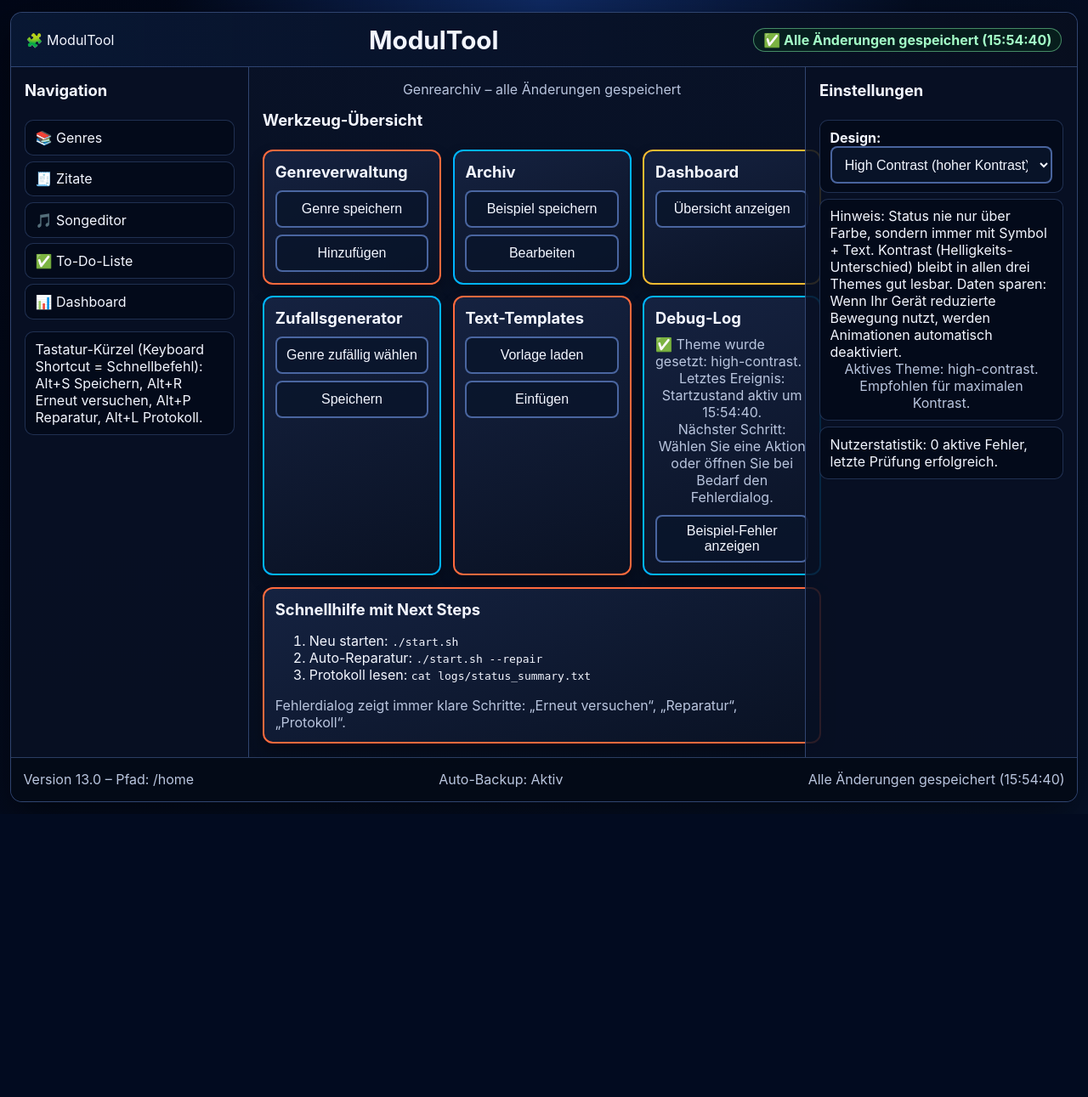
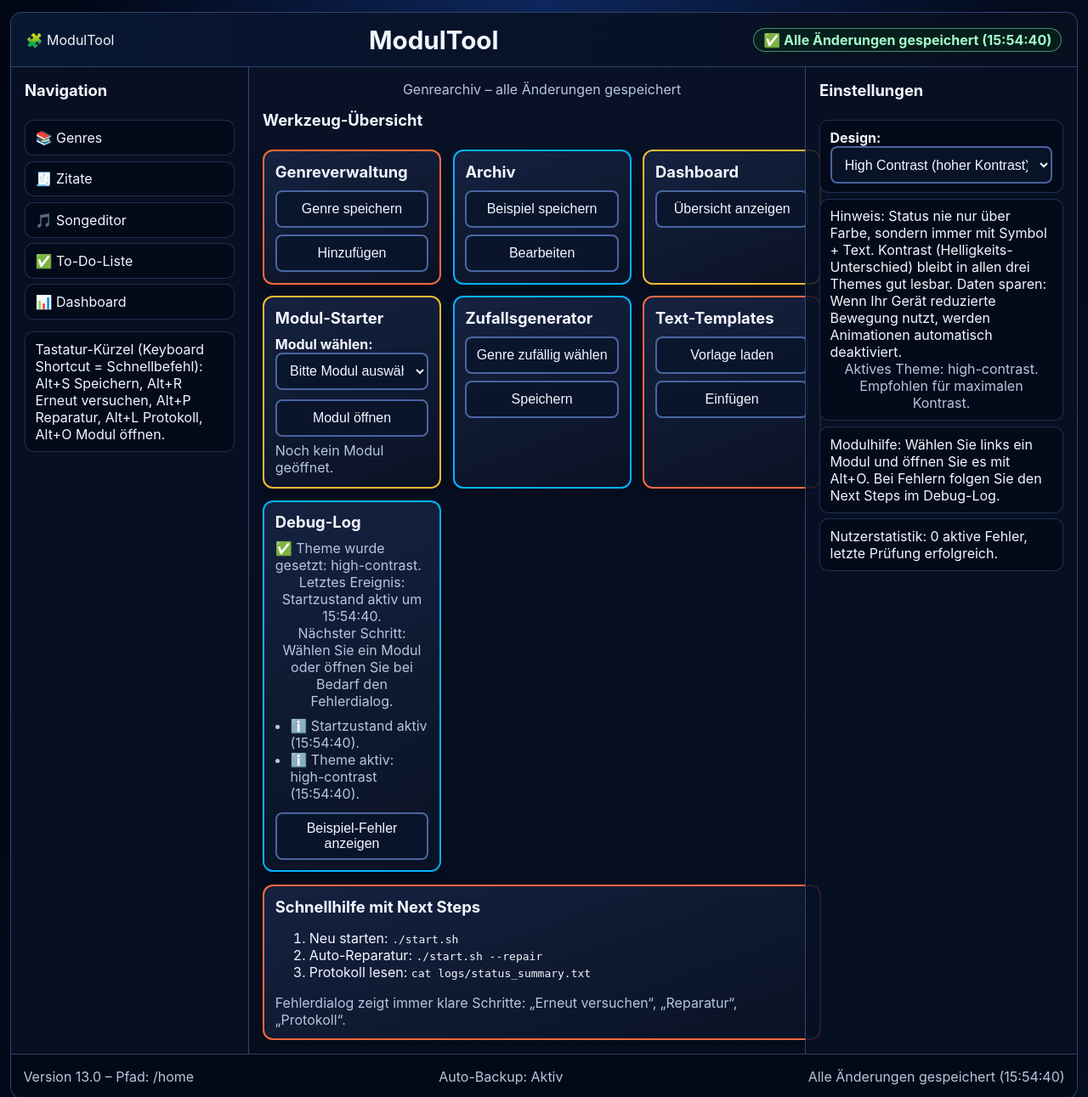
Before and after one commit to provoware/provoware-html-tool, a Python web app: template templates/dashboard_musterseite.html in a window 1280 px wide. Shown: the top 1291 px of the page at 85% size. Before the commit the page ends 952 px from the top, so only its background shows below. Run offline with Jinja, Linux system fonts and the light colour scheme; the template is opened without the code that fills it, so the values that code supplies are empty.

Commit message:
feat: add modular dashboard starter with accessible debug feedback

```diff
--- a/templates/dashboard_musterseite.html
+++ b/templates/dashboard_musterseite.html
@@ -212,6 +212,14 @@
     h2 { font-size: 1.15rem; margin-bottom: .6rem; }
     h3 { font-size: 1.45rem; }
 
+    .debug-log-list,
+    #debug-log-list {
+      margin: .6rem 0 0;
+      padding-left: 1.1rem;
+      color: var(--muted);
+      min-height: 3.2rem;
+    }
+
     .actions {
       display: grid;
       gap: .5rem;
@@ -309,7 +317,7 @@
         <li class="nav-item">✅ To-Do-Liste</li>
         <li class="nav-item">📊 Dashboard</li>
       </ul>
-      <p class="quick-help" id="shortcut-help">Tastatur-Kürzel (Keyboard Shortcut = Schnellbefehl): Alt+S Speichern, Alt+R Erneut versuchen, Alt+P Reparatur, Alt+L Protokoll.</p>
+      <p class="quick-help" id="shortcut-help">Tastatur-Kürzel (Keyboard Shortcut = Schnellbefehl): Alt+S Speichern, Alt+R Erneut versuchen, Alt+P Reparatur, Alt+L Protokoll, Alt+O Modul öffnen.</p>
     </aside>
 
     <section class="main" aria-labelledby="bereich-aufgaben">
@@ -339,6 +347,23 @@
           </div>
         </article>
 
+        <article class="tool-card" data-accent="c" aria-labelledby="modul-starter-title">
+          <h2 id="modul-starter-title">Modul-Starter</h2>
+          <label for="module-switcher"><strong>Modul wählen:</strong></label>
+          <select id="module-switcher" aria-describedby="module-help shortcut-help">
+            <option value="">Bitte Modul auswählen</option>
+            <option value="genres">Genreverwaltung</option>
+            <option value="zitate">Zitate</option>
+            <option value="songeditor">Songeditor</option>
+            <option value="dashboard">Dashboard</option>
+          </select>
+          <div class="actions">
+            <button type="button" data-action="open-module" aria-keyshortcuts="Alt+O" aria-describedby="module-help shortcut-help">Modul öffnen</button>
+          </div>
+          <p class="result" id="module-status" role="status" aria-live="polite">Noch kein Modul geöffnet.</p>
+        </article>
+
+
         <article class="tool-card" data-accent="b">
           <h2>Zufallsgenerator</h2>
           <div class="actions">
@@ -360,6 +385,7 @@
           <p class="result" id="result" role="status" aria-live="polite">Keine Fehler.</p>
           <p class="subline" id="debug-last-event" data-debug-event>Letztes Ereignis: Startzustand um --:--:--.</p>
           <p class="subline" id="debug-next-step" data-debug-next-step>Nächster Schritt: Aktion wählen oder Alt+L für Protokoll nutzen.</p>
+          <ul id="debug-log-list" aria-label="Letzte Debug-Ereignisse"></ul>
           <div class="actions">
             <button type="button" data-action="error">Beispiel-Fehler anzeigen</button>
           </div>
@@ -392,6 +418,7 @@
           <p id="theme-help">Hinweis: Status nie nur über Farbe, sondern immer mit Symbol + Text. Kontrast (Helligkeits-Unterschied) bleibt in allen drei Themes gut lesbar. Daten sparen: Wenn Ihr Gerät reduzierte Bewegung nutzt, werden Animationen automatisch deaktiviert.</p>
           <p class="subline" id="theme-status" role="status" aria-live="polite">Aktives Theme: high-contrast. Empfohlen für maximalen Kontrast.</p>
         </li>
+        <li class="settings-item" id="module-help">Modulhilfe: Wählen Sie links ein Modul und öffnen Sie es mit Alt+O. Bei Fehlern folgen Sie den Next Steps im Debug-Log.</li>
         <li class="settings-item">Nutzerstatistik: 0 aktive Fehler, letzte Prüfung erfolgreich.</li>
       </ul>
     </aside>
@@ -430,6 +457,9 @@
       const debugEventNode = document.getElementById('debug-last-event');
       const debugNextStepNode = document.getElementById('debug-next-step');
       const themeStatusNode = document.getElementById('theme-status');
+      const moduleSelector = document.getElementById('module-switcher');
+      const moduleStatusNode = document.getElementById('module-status');
+      const debugLogListNode = document.getElementById('debug-log-list');
       let lastDialogTrigger = null;
 
       function getDialogFocusableElements() {
@@ -514,6 +544,53 @@
         return true;
       }
 
+
+
+      function appendDebugLog(message) {
+        if (!debugLogListNode || typeof message !== 'string' || message.trim().length === 0) {
+          return false;
+        }
+        const listItem = document.createElement('li');
+        listItem.textContent = message.trim();
+        debugLogListNode.prepend(listItem);
+        while (debugLogListNode.children.length > 5) {
+          debugLogListNode.removeChild(debugLogListNode.lastElementChild);
+        }
+        return true;
+      }
+
+      function setModuleStatus(message) {
+        if (!moduleStatusNode || typeof message !== 'string' || message.trim().length === 0) {
+          return false;
+        }
+        moduleStatusNode.textContent = message.trim();
+        return true;
+      }
+
+      function openModule(selectedModule) {
+        const moduleConfig = {
+          genres: { label: 'Genreverwaltung', command: './start.sh --dashboard-template' },
+          zitate: { label: 'Zitate', command: './start.sh --check' },
+          songeditor: { label: 'Songeditor', command: './start.sh --test' },
+          dashboard: { label: 'Dashboard', command: './start.sh --ux-check-auto' }
+        };
+
+        if (typeof selectedModule !== 'string' || !(selectedModule in moduleConfig)) {
+          setDebugDetails('Modulstart fehlgeschlagen', 'Bitte zuerst ein Modul auswählen und dann erneut „Modul öffnen“ drücken.');
+          appendDebugLog('⚠️ Modulstart abgebrochen: Keine gültige Auswahl.');
+          setModuleStatus('⚠️ Kein Modul gestartet: Bitte ein Modul auswählen.');
+          return setResult('⚠️ Modul konnte nicht geöffnet werden. Bitte Auswahl prüfen.');
+        }
+
+        const targetModule = moduleConfig[selectedModule];
+        const nextStep = 'Führen Sie als nächsten Schritt ' + targetModule.command + ' aus.';
+        setModuleStatus('✅ Modul aktiv: ' + targetModule.label + '.');
+        setDebugDetails('Modul gewechselt zu ' + targetModule.label, nextStep);
+        appendDebugLog('✅ Modul geladen: ' + targetModule.label + ' (' + getTimeStamp() + ').');
+        updateSyncStatus('✅ Modul bereit: ' + targetModule.label + ' (' + getTimeStamp() + ')');
+        return setResult('✅ Modul geöffnet: ' + targetModule.label + '.');
+      }
+
       function applyTheme(themeValue) {
         const allowed = ['high-contrast', 'light', 'dark'];
         if (typeof themeValue !== 'string' || !allowed.includes(themeValue)) {
@@ -532,14 +609,20 @@
           themeStatusNode.textContent = helperTextByTheme[themeValue] || 'Aktives Theme geändert.';
         }
         setDebugDetails('Theme geändert', 'Prüfen Sie kurz Lesbarkeit, Fokusrahmen und Symboltexte im gewählten Theme.');
+        appendDebugLog('ℹ️ Theme aktiv: ' + themeValue + ' (' + getTimeStamp() + ').');
         setResult('✅ Theme wurde gesetzt: ' + themeValue + '.');
         return true;
       }
 
       function executeAction(actionValue) {
-        const known = ['save', 'retry', 'repair', 'log', 'error', 'close-dialog'];
+        const known = ['save', 'retry', 'repair', 'log', 'error', 'close-dialog', 'open-module'];
         if (typeof actionValue !== 'string' || !known.includes(actionValue)) {
           return setResult('⚠️ Unbekannte Aktion. Bitte prüfen Sie den Button.');
+        }
+
+        if (actionValue === 'open-module') {
+          const selectedValue = moduleSelector && typeof moduleSelector.value === 'string' ? moduleSelector.value.trim() : '';
+          return openModule(selectedValue);
         }
 
         if (actionValue === 'save') {
@@ -607,7 +690,8 @@
           s: 'save',
           r: 'retry',
           p: 'repair',
-          l: 'log'
+          l: 'log',
+          o: 'open-module'
         };
         const shortcutKey = normalizeShortcutKey(event);
         const actionFromShortcut = shortcutMap[shortcutKey];
@@ -645,7 +729,8 @@
 
       applyTheme('high-contrast');
       updateSyncStatus('✅ Alle Änderungen gespeichert (' + getTimeStamp() + ')');
-      setDebugDetails('Startzustand aktiv', 'Wählen Sie eine Aktion oder öffnen Sie bei Bedarf den Fehlerdialog.');
+      setDebugDetails('Startzustand aktiv', 'Wählen Sie ein Modul oder öffnen Sie bei Bedarf den Fehlerdialog.');
+      appendDebugLog('ℹ️ Startzustand aktiv (' + getTimeStamp() + ').');
     })();
   </script>
 </body>
--- a/todo.txt
+++ b/todo.txt
@@ -1,2 +1,2 @@
-DONE: Alle Infotextdateien auf einfache Sprache, klare Struktur und laienfreundliche Standardbefehle bereinigt und vereinheitlicht (2026-02-22)
-NEXT: Optional eine zusätzliche Kurzfassung als 1-Seiten-Startblatt mit nur 5 Befehlen ergänzen (2026-02-22)
+DONE: Modul-Hauptbereich im HTML-Dashboard mit Modul-Starter, Alt+O-Shortcut, validierter Auswahl und Debug-Verlauf umgesetzt (2026-02-22)
+NEXT: Modul-Starter im nächsten Schritt mit echten Modul-URLs oder Startskript-Parametern verbinden und pro Modul einen direkten Öffnen-Button ergänzen (2026-02-22)
```
Also changed, not shown: data/version_registry.json (+7 -7 lines), tools/smoke_test.py (+8 -0 lines), CHANGELOG.md, README.md.
